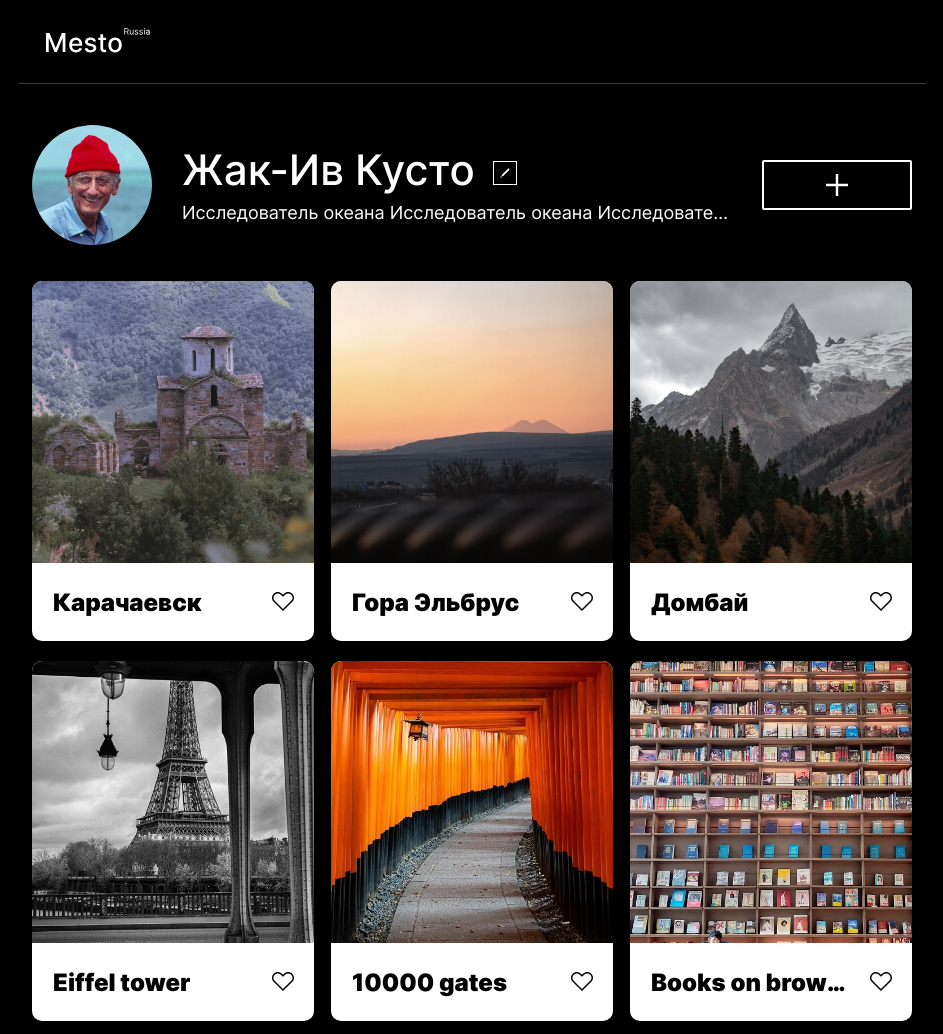
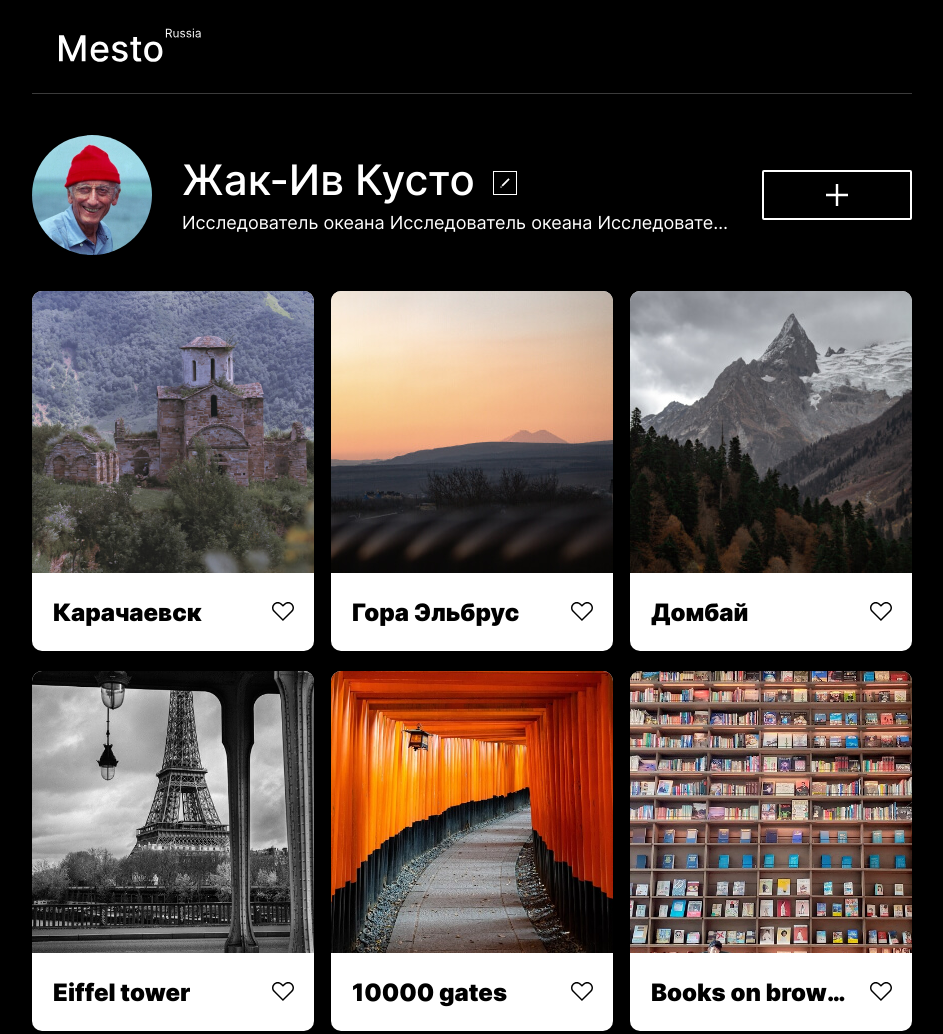
Before and after one commit to IgnatovDan/yandex-mesto, a plain HTML site: page index.html in a window 1280 px wide. Shown: the top 1034 px of the page, without its empty margins (168-1111 px from the left). Drawn offline with Linux system fonts and the light colour scheme.

Commit message:
Adjust header.desktop

```diff
--- a/blocks/header/__logo/header__logo.css
+++ b/blocks/header/__logo/header__logo.css
@@ -3,3 +3,10 @@
   width: 104px;
   height: 25px;
 }
+
+@media screen and (min-width: 1024px) {
+  .header__logo {
+    width: 142px;
+    height: 35px;
+  }
+}
--- a/blocks/header/header.css
+++ b/blocks/header/header.css
@@ -1,10 +1,17 @@
 .header {
-  height: 84px;
   margin: 0 auto;
 
-  padding: 28px 0 0 27px;
-  max-width: calc(880px + 27px);
+  padding: 28px 0 30px 27px;
+  max-width: calc(880px + 2 * var(--root-side-padding));
   box-sizing: border-box;
 
   border-bottom: 1px solid rgb(84, 84, 84, 0.7);
 }
+
+@media screen and (min-width: 1024px) {
+  .header {
+    width: 880px;
+
+    padding-top: 45px 0 38px 0;
+  }
+}
--- a/blocks/page/page.css
+++ b/blocks/page/page.css
@@ -1,4 +1,6 @@
 .page {
+  --root-side-padding: 19px;
+
   min-width: 320px;
   min-height: 100vh;
   /*
```
